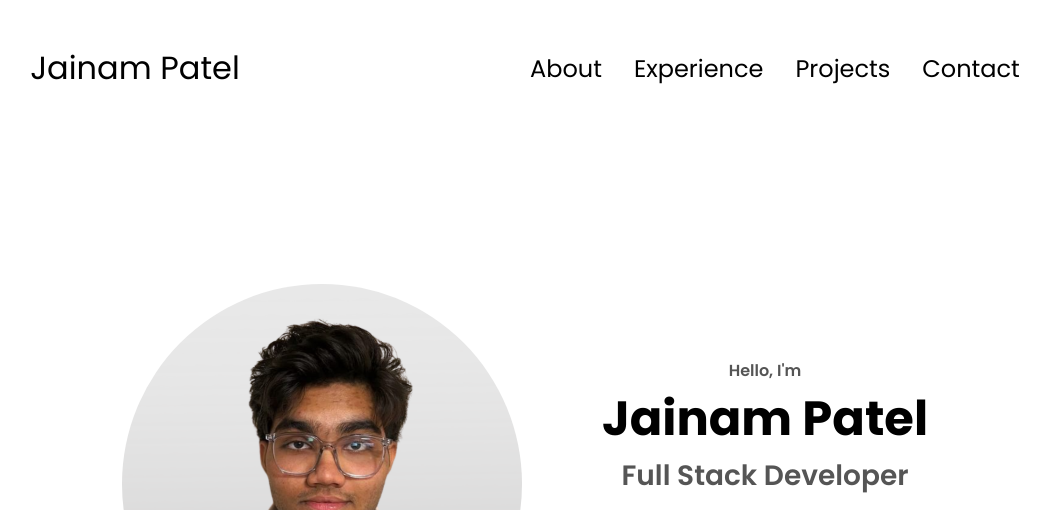
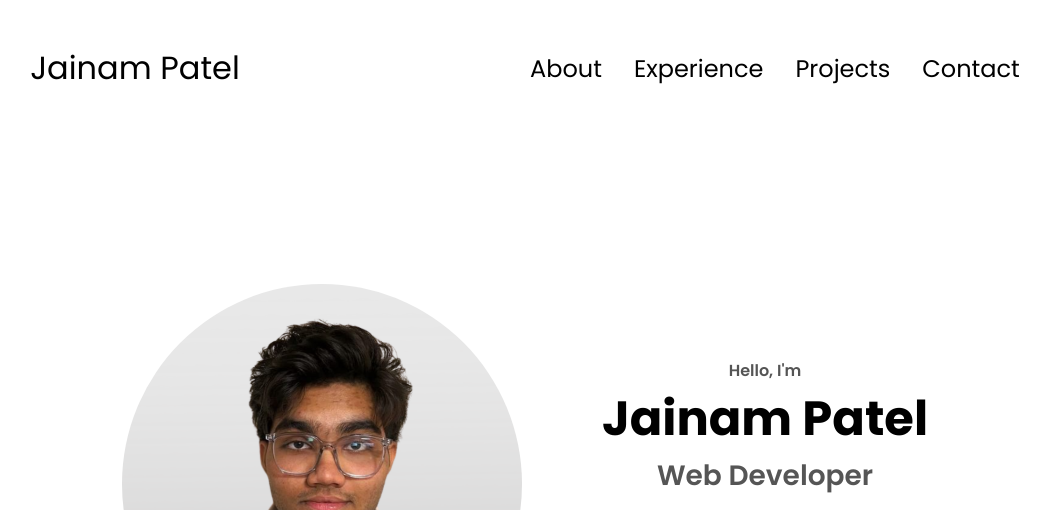
Before and after one commit to Jainam2301/portfolio, a plain HTML site: page index.html in a window 1280 px wide. Shown: the top 510 px of the page, without its empty margins (115-1165 px from the left). Drawn offline with Linux system fonts and the light colour scheme.

Commit message:
Update index.html

```diff
--- a/index.html
+++ b/index.html
@@ -41,7 +41,7 @@
         <div class="section__text">
             <p class="section__text__p1">Hello, I'm</p>
             <h1 class="title">Jainam Patel</h1>
-            <p class="section__text__p2">Full Stack Developer</p>
+            <p class="section__text__p2">Web Developer</p>
             <div class="btn-container">
                 <button class="btn btn-color-2" onclick="window.open('./portfolio/J-resume.pdf')">Downlode CV</button>
                 <button class="btn btn-color-1" onclick="location.href='#contact'">Contact Info</button>
```
